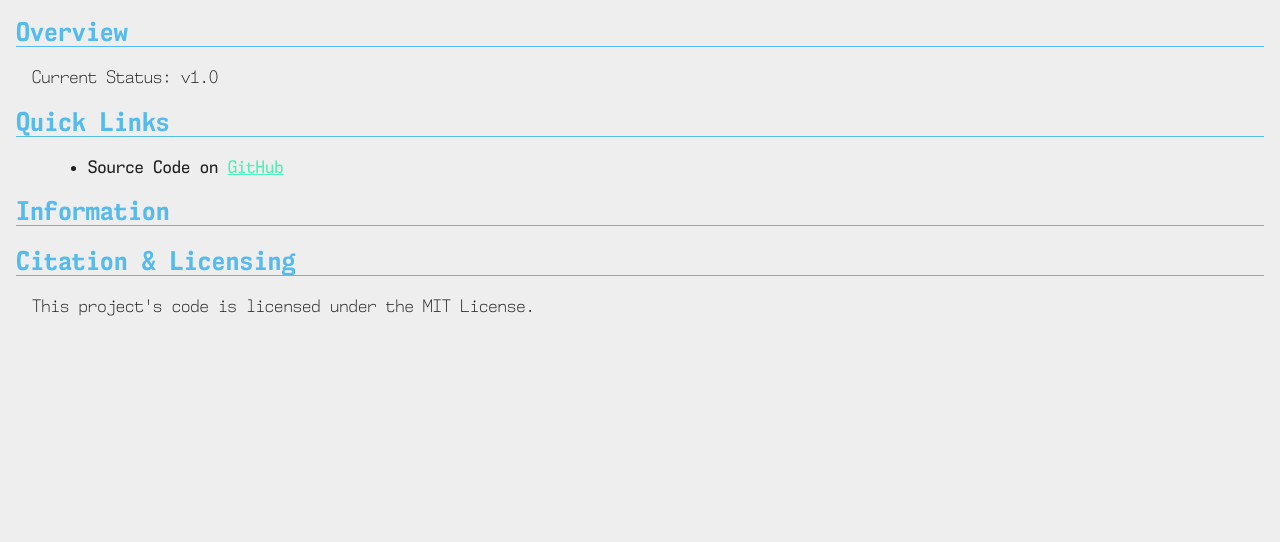
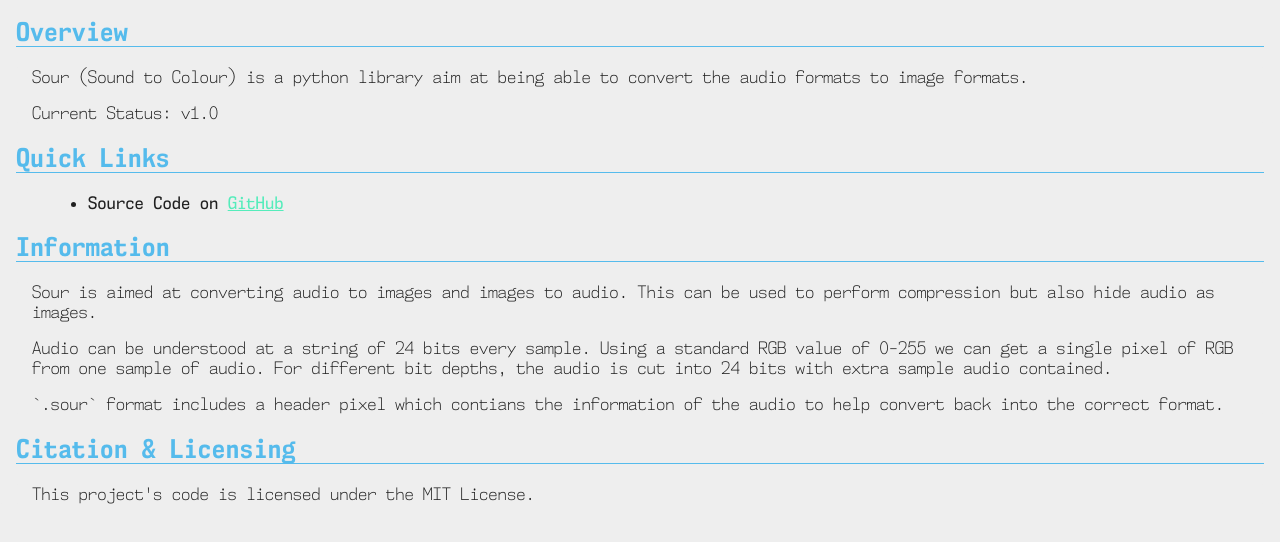
Before and after one commit to mwallis45/Sour-Python-Library, a plain HTML site: page docs/index.html in a window 1280 px wide. Shown: the part 174-716 px from the top of the page. Drawn offline with Linux system fonts and the light colour scheme.

Commit message:
HTML page updated

```diff
--- a/docs/index.html
+++ b/docs/index.html
@@ -30,7 +30,7 @@
 
             <h2>Overview</h2>
             <div class="indent">
-                <p></p>
+                <p>Sour (Sound to Colour) is a python library aim at being able to convert the audio formats to image formats.</p>
                 <p>Current Status: v1.0</p>
             </div>
 
@@ -41,7 +41,9 @@
 
             <h2>Information</h2>
             <div class="indent">
-                <p></p>
+                <p>Sour is aimed at converting audio to images and images to audio. This can be used to perform compression but also hide audio as images.</p>
+                <p>Audio can be understood at a string of 24 bits every sample. Using a standard RGB value of 0-255 we can get a single pixel of RGB from one sample of audio. For different bit depths, the audio is cut into 24 bits with extra sample audio contained.</p>
+                <p>`.sour` format includes a header pixel which contians the information of the audio to help convert back into the correct format.</p>
             </div>
 
             <h2>Citation & Licensing</h2>
```
